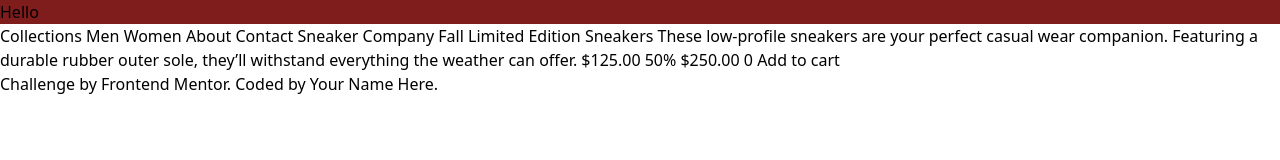
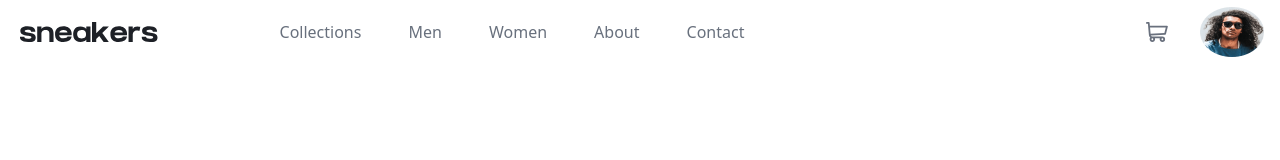
Before and after one commit to Md-Raihan-Alam/ecommerce-product-page, a website: page index.html in a window 1280 px wide. Drawn offline with Linux system fonts and the light colour scheme.

Commit message:
WIP
WORKING IN HEADER

```diff
--- a/index.html
+++ b/index.html
@@ -12,31 +12,20 @@
   <link rel="stylesheet" media="all" href="output/style.css"/>
 </head>
 <body>
-<div class="bg-red-900">Hello</div>
-  Collections
-  Men
-  Women
-  About
-  Contact
-
-  Sneaker Company
-
-  Fall Limited Edition Sneakers
-
-  These low-profile sneakers are your perfect casual wear companion. Featuring a
-  durable rubber outer sole, they’ll withstand everything the weather can offer.
-
-  $125.00
-  50%
-  $250.00
-
-  0
-  Add to cart
-
-  <div class="attribution">
-    Challenge by <a href="https://www.frontendmentor.io?ref=challenge" target="_blank">Frontend Mentor</a>.
-    Coded by <a href="#">Your Name Here</a>.
+<header class="flex">
+  <div class="flex-1 w-twenty h-16 flex justify-start items-center"><img src="images/logo.svg" class="pl-5" alt="Sneakers"/></div>
+  <div class="flex-initial w-fourty h-16 flex justify-around items-center">
+    <div class="text-dark-grayish-blue">Collections</div>
+    <div class="text-dark-grayish-blue">Men</div>
+    <div class="text-dark-grayish-blue">Women</div>
+    <div class="text-dark-grayish-blue">About</div>
+    <div class="text-dark-grayish-blue">Contact</div>
   </div>
+  <div class="flex-initial w-fourty h-16 flex justify-end items-center">
+    <img src="images/icon-cart.svg" class="pr-8" alt="Shopping-Cart"/>
+    <img src="images/image-avatar.png" class="pr-4 w-[80px] h-[50px]" alt="Avatar"/>
+  </div>
+</header>
 </body>
 <script src="./output/script.js"></script>
 </html>
--- a/tailwind.config.js
+++ b/tailwind.config.js
@@ -5,7 +5,22 @@ module.exports = {
     "./output/script.js"
   ],
   theme: {
-    extend: {},
+    extend: {
+      colors:{
+        'guide-orange':"hsl(26, 100%, 55%)",
+        'guide-pale-orange':"hsl(25, 100%, 94%)",
+        'very-vary-blue':"hsl(220, 13%, 13%)",
+        'dark-grayish-blue':"hsl(219, 9%, 45%)",
+        'grayish-blue':"hsl(220, 14%, 75%)",
+        'light-grayish-blue':'hsl(223, 64%, 98%)',
+        'white':"hsl(0, 0%, 100%)",
+        'black':"hsl(0, 0%, 0%)"
+      },
+      spacing:{
+        twenty:"20%",
+        fourty:"40%",
+      }
+    },
   },
   plugins: [],
 }
```
Also changed, not shown: output/style.css.
